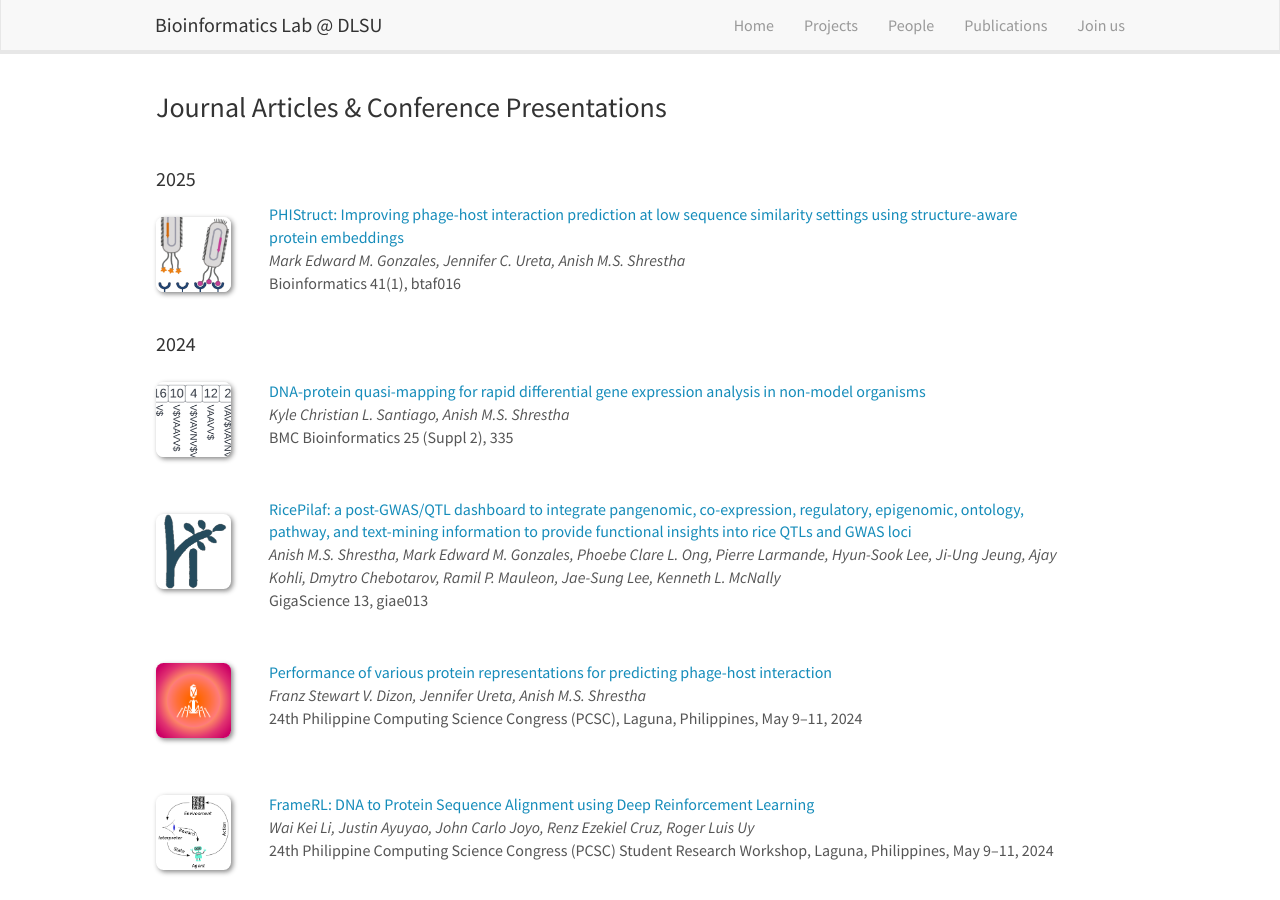
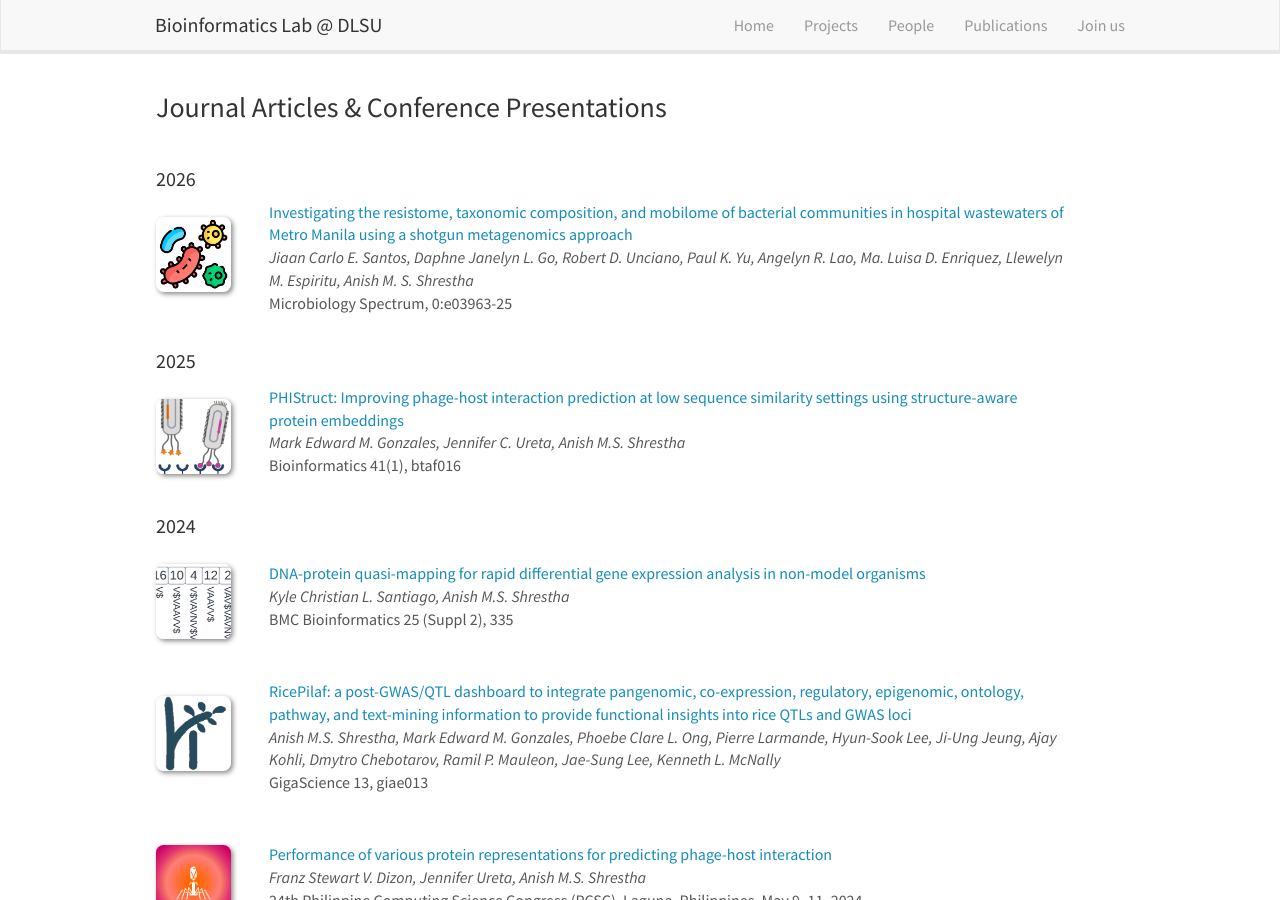
Before and after one commit to bioinfodlsu/bioinfodlsu.github.io, a Jekyll site: the page built from _pages/publications.md, in a window 1280 px wide and 900 px high. Built offline with Jekyll 4.4.1, drawn with Linux system fonts in a browser that asks for light colours; nearby versions of some CDN libraries.

Commit message:
update publication list

```diff
--- a/_data/publist.yml
+++ b/_data/publist.yml
@@ -7,6 +7,16 @@
 #    display: arXiv:2205.10346 (2022)
 #  highlight: 1
 #  year: 2022
+- title: "Investigating the resistome, taxonomic composition, and mobilome of bacterial communities in hospital wastewaters of Metro Manila using a shotgun metagenomics approach"
+  image: amr.png
+  description:
+  authors: Jiaan Carlo E. Santos, Daphne Janelyn L. Go, Robert D. Unciano, Paul K. Yu, Angelyn R. Lao, Ma. Luisa D. Enriquez, Llewelyn M. Espiritu, Anish M. S. Shrestha
+  link:
+    url: https://doi.org/10.1128/spectrum.03963-25
+    display: Microbiology Spectrum, 0:e03963-25
+  highlight: 0
+  year: 2026
+
 - title: "PHIStruct: Improving phage-host interaction prediction at low sequence similarity settings using structure-aware protein embeddings"
   image: phistruct.PNG
   description:
```
